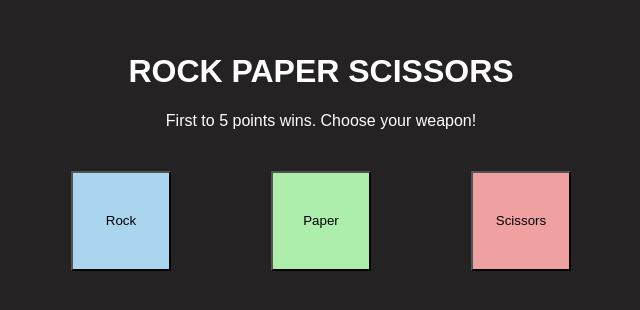
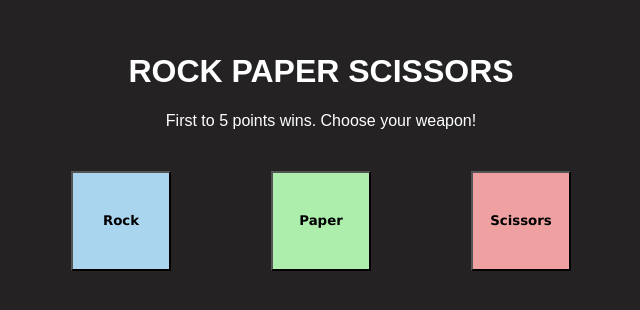
Before and after one commit to jibril678/rock-paper-scissors, a plain HTML site: page index.html in a window 1280 px wide. Shown: the part 126-436 px from the top of the page, 319-959 px from the left. Drawn offline with Linux system fonts and the light colour scheme.

Commit message:
update css styling on buttons

```diff
--- a/style.css
+++ b/style.css
@@ -20,6 +20,8 @@ body {
 button {
     height: 100px;
     width: 100px;
+    font-weight: bold;
+    font-family: Verdana, Geneva, Tahoma, sans-serif
 }
 
 button:hover {
```
